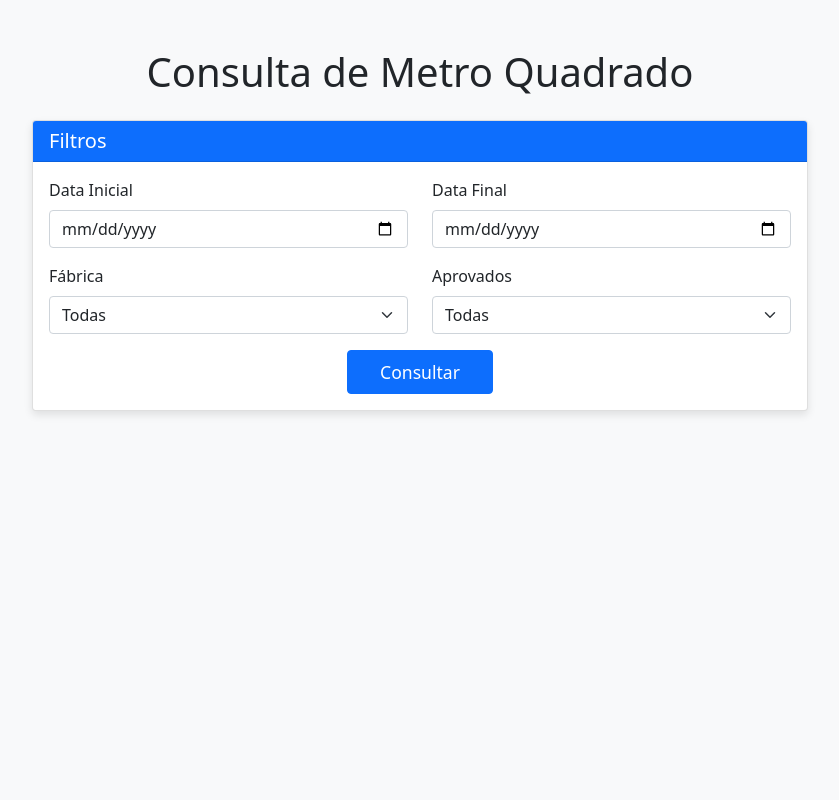
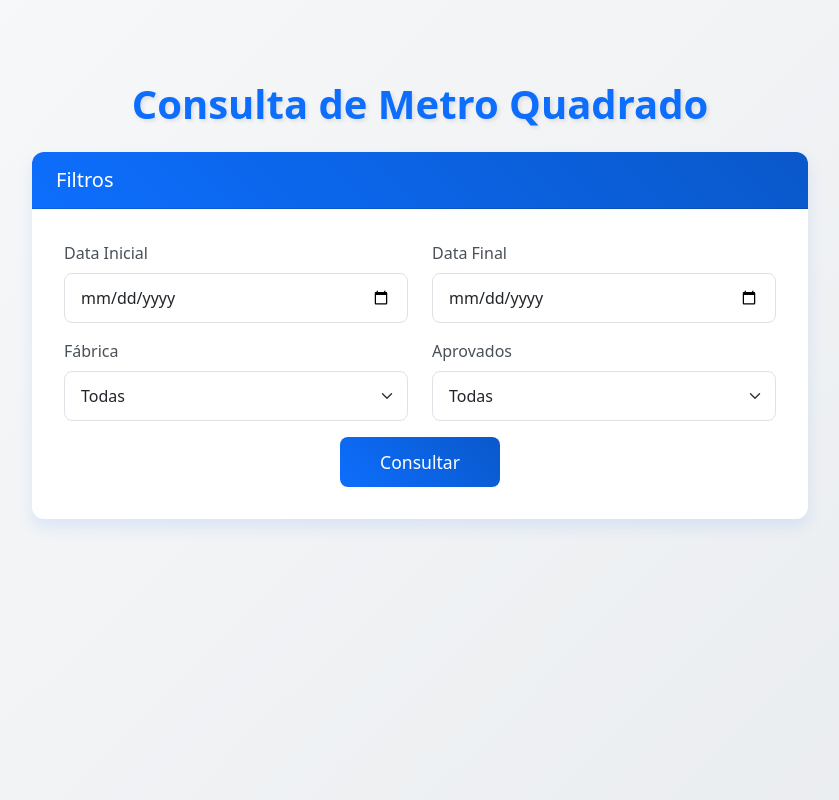
Before and after one commit to LucasDaSilvaFranco/carbon-cars-webapp, a Flask app: template templates/index.html in a window 1280 px wide. Shown: the whole page, without its empty margins (220-1059 px from the left). Run offline with Flask 3, Linux system fonts and the light colour scheme; the template is opened without the code that fills it, so the values that code supplies are empty.

Commit message:
Enhance UI design with improved styling, animations and visual hierarchy

```diff
--- a/static/style.css
+++ b/static/style.css
@@ -1,44 +1,101 @@
 body {
-    background-color: #f8f9fa;
+    background: linear-gradient(135deg, #f8f9fa 0%, #e9ecef 100%);
+    min-height: 100vh;
+    padding: 2rem 0;
+}
+
+.container {
+    max-width: 800px;
 }
 
 .card {
-    box-shadow: 0 4px 8px rgba(0,0,0,0.1);
+    box-shadow: 0 8px 16px rgba(13, 110, 253, 0.1);
+    border: none;
+    border-radius: 12px;
     margin-bottom: 2rem;
+    transition: all 0.3s ease;
+}
+
+.card:hover {
+    transform: translateY(-5px);
+    box-shadow: 0 12px 20px rgba(13, 110, 253, 0.15);
 }
 
 .card-header {
-    background-color: #0d6efd;
+    background: linear-gradient(45deg, #0d6efd, #0a58ca);
     color: white;
+    border-radius: 12px 12px 0 0 !important;
+    padding: 1rem 1.5rem;
+}
+
+.card-body {
+    padding: 2rem;
+}
+
+.form-control, .form-select {
+    border-radius: 8px;
+    padding: 0.75rem 1rem;
+    border: 1px solid #dee2e6;
+    transition: all 0.2s;
+}
+
+.form-control:focus, .form-select:focus {
+    box-shadow: 0 0 0 0.25rem rgba(13, 110, 253, 0.15);
+    border-color: #0d6efd;
+}
+
+.btn-primary {
+    padding: 0.75rem 2.5rem;
+    font-size: 1.1rem;
+    border-radius: 8px;
+    background: linear-gradient(45deg, #0d6efd, #0a58ca);
+    border: none;
+    transition: all 0.3s ease;
+}
+
+.btn-primary:hover {
+    transform: translateY(-2px);
+    box-shadow: 0 4px 12px rgba(13, 110, 253, 0.3);
 }
 
 #resultadoTotal {
     color: #0d6efd;
-    font-size: 2.5rem;
+    font-size: 3rem;
     font-weight: bold;
+    text-align: center;
     margin: 1.5rem 0;
+    text-shadow: 2px 2px 4px rgba(0,0,0,0.1);
 }
 
 #resultadoInfo {
     text-align: center;
-    font-size: 1.1rem;
+    font-size: 1.2rem;
+    line-height: 1.8;
 }
 
 #resultadoInfo p {
-    margin: 0.5rem 0;
+    margin: 0.75rem 0;
     color: #495057;
-}
-
-.btn-primary {
-    padding: 0.5rem 2rem;
-    font-size: 1.1rem;
 }
 
 .resultado-destaque {
     color: #0d6efd;
     font-weight: bold;
+    padding: 0.2rem 0.5rem;
+    background: rgba(13, 110, 253, 0.1);
+    border-radius: 4px;
 }
 
-.container {
-    max-width: 800px;
+.form-label {
+    font-weight: 500;
+    color: #495057;
+    margin-bottom: 0.5rem;
 }
+
+h1 {
+    color: #0d6efd;
+    font-weight: bold;
+    margin-bottom: 2rem;
+    text-align: center;
+    text-shadow: 2px 2px 4px rgba(0,0,0,0.1);
+}
```
